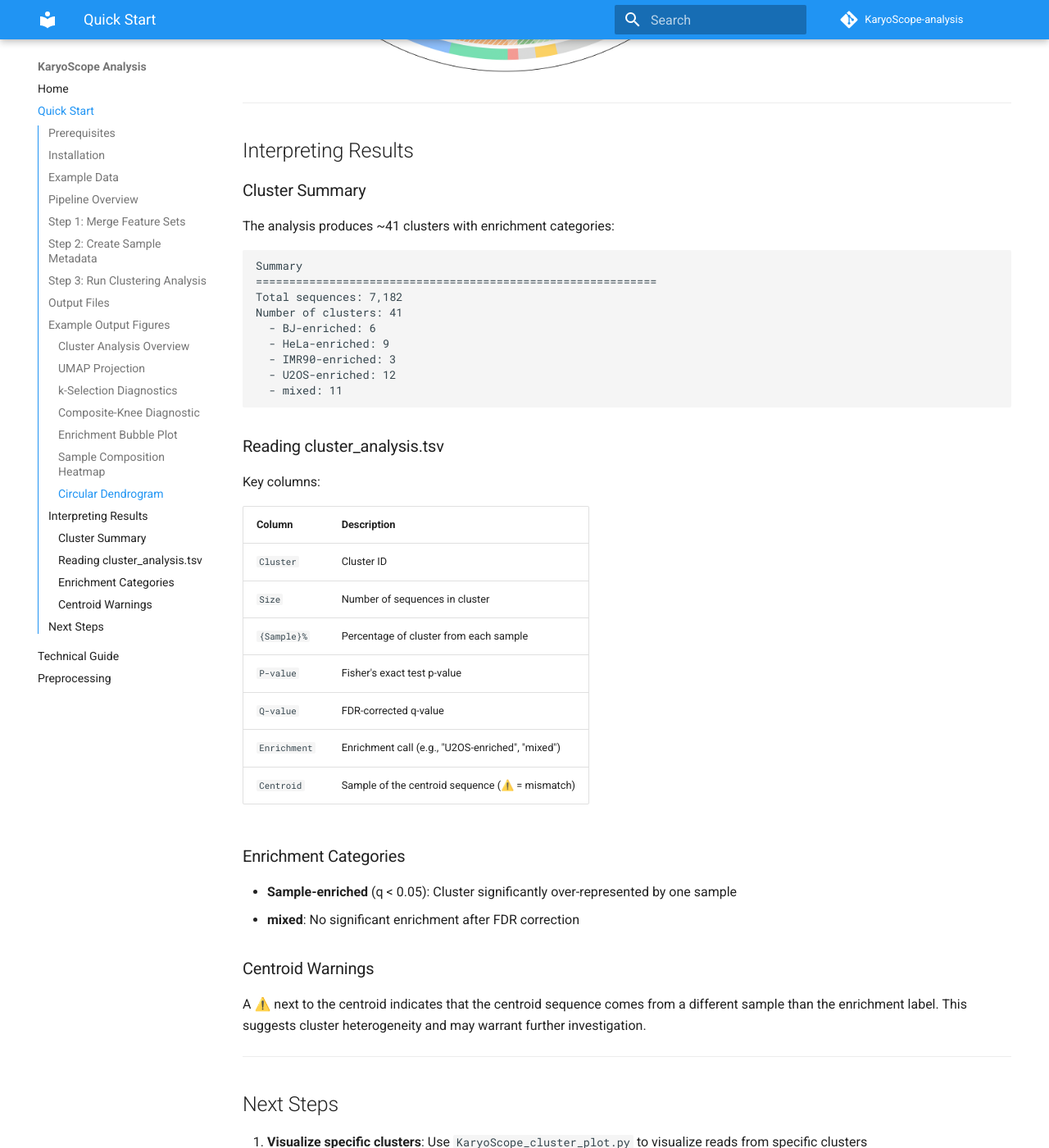
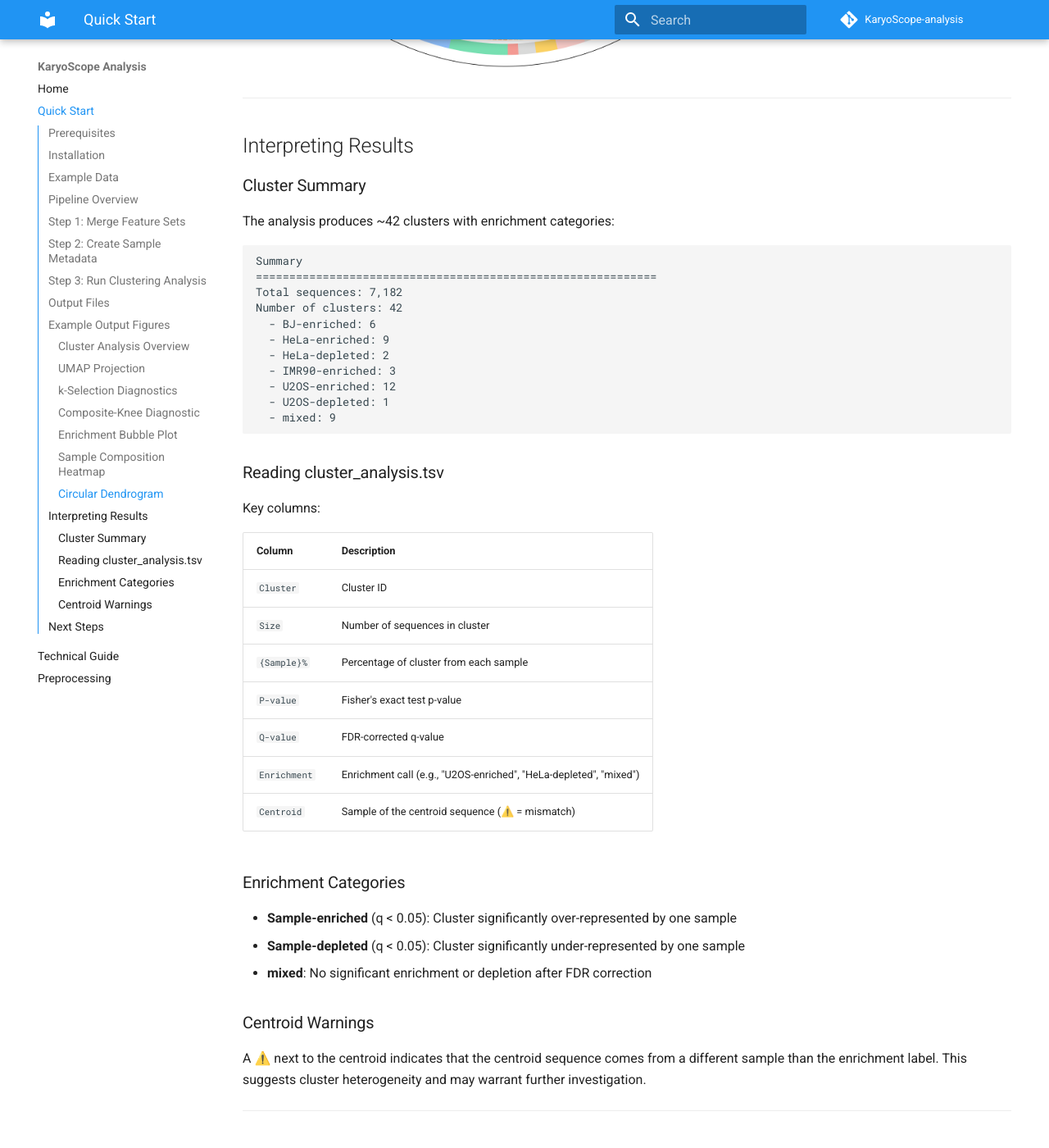
Before and after one commit to barthel-lab/KaryoScope-analysis, an MkDocs documentation site: the page built from docs/Quick_Start.md, in a window 1280 px wide and 1400 px high, scrolled down 8541 px. Shown: the whole window at 82% size. Built offline with MkDocs 1.6.1 and Material for MkDocs 9.7.7, drawn with Linux system fonts in a browser that asks for light colours; comment, search, counter and statistics services are not loaded.

Commit message:
Add depleted category for clusters with significant under-representation

````diff
--- a/docs/Quick_Start.md
+++ b/docs/Quick_Start.md
@@ -190,18 +190,20 @@
 
 ### Cluster Summary
 
-The analysis produces ~41 clusters with enrichment categories:
+The analysis produces ~42 clusters with enrichment categories:
 
 ```
 Summary
 ============================================================
 Total sequences: 7,182
-Number of clusters: 41
+Number of clusters: 42
   - BJ-enriched: 6
   - HeLa-enriched: 9
+  - HeLa-depleted: 2
   - IMR90-enriched: 3
   - U2OS-enriched: 12
-  - mixed: 11
+  - U2OS-depleted: 1
+  - mixed: 9
 ```
 
 ### Reading cluster_analysis.tsv
@@ -215,13 +217,14 @@
 | `{Sample}%` | Percentage of cluster from each sample |
 | `P-value` | Fisher's exact test p-value |
 | `Q-value` | FDR-corrected q-value |
-| `Enrichment` | Enrichment call (e.g., "U2OS-enriched", "mixed") |
+| `Enrichment` | Enrichment call (e.g., "U2OS-enriched", "HeLa-depleted", "mixed") |
 | `Centroid` | Sample of the centroid sequence (⚠️ = mismatch) |
 
 ### Enrichment Categories
 
 - **Sample-enriched** (q < 0.05): Cluster significantly over-represented by one sample
-- **mixed**: No significant enrichment after FDR correction
+- **Sample-depleted** (q < 0.05): Cluster significantly under-represented by one sample
+- **mixed**: No significant enrichment or depletion after FDR correction
 
 ### Centroid Warnings
 
````
Also changed, not shown: docs/images/Core4.circular_dendrogram.png, docs/images/Core4.cluster_analysis.png, docs/images/Core4.composite_knee_diagnostic.png, docs/images/Core4.enrichment_bubble.png, docs/images/Core4.k_selection.png, docs/images/Core4.sample_percentage.png, docs/images/Core4.umap.png.
